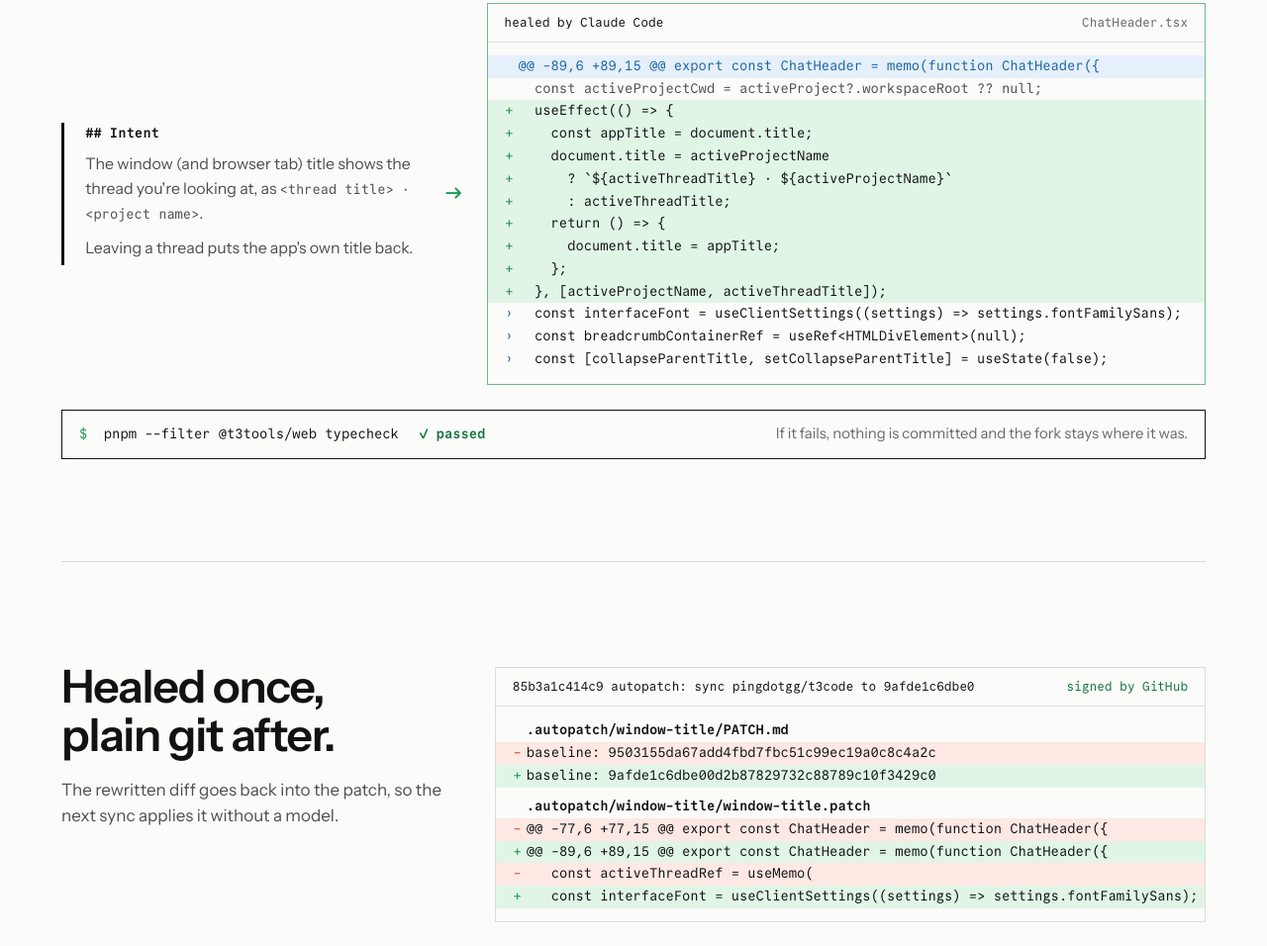
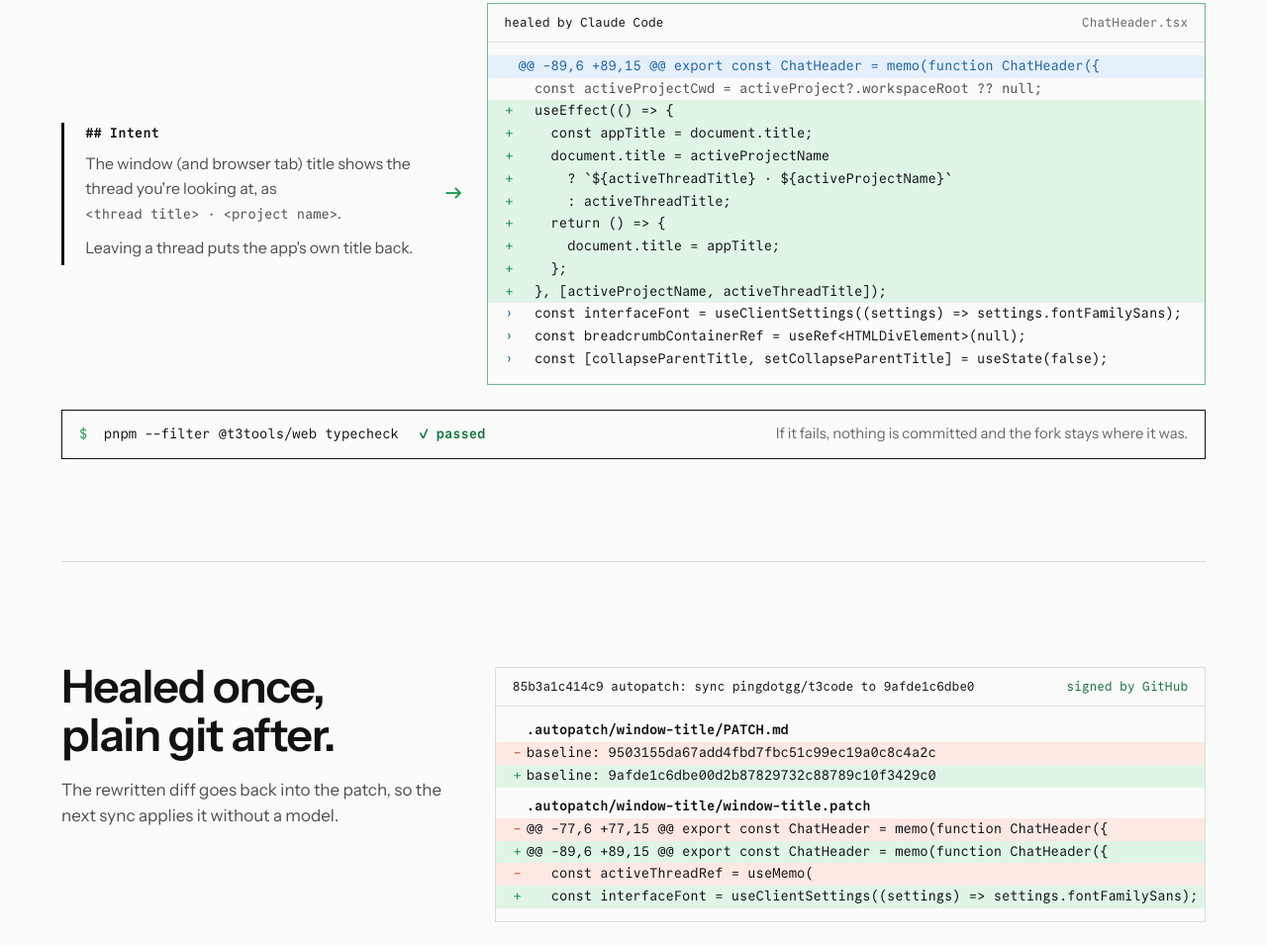
Before and after one commit to AVGVSTVS96/autofork-site, a website built with Vite: page site/index.html in a window 1280 px wide. Shown: the part 2701-3657 px from the top of the page at 99% size. Built offline with nearby package versions, Linux system fonts and the light colour scheme.

Commit message:
Site: keep inline code whole in the intent note, link the 512 icon

```diff
--- a/site/index.html
+++ b/site/index.html
@@ -20,6 +20,7 @@
 <meta name="twitter:image" content="https://autopatchmd.vercel.app/og.png?v=2">
 <link rel="icon" href="/favicon.svg" type="image/svg+xml">
 <link rel="apple-touch-icon" href="/apple-touch-icon.png">
+<link rel="icon" href="/icon-512.png" sizes="512x512" type="image/png">
 <link rel="preload" href="/fonts/commit-mono-700.woff2" as="font" type="font/woff2" crossorigin>
 <link rel="preload" href="/fonts/commit-mono-400.woff2" as="font" type="font/woff2" crossorigin>
 <link rel="preload" href="/fonts/instrument-sans-var.woff2" as="font" type="font/woff2" crossorigin>
--- a/site/src/style.css
+++ b/site/src/style.css
@@ -318,3 +318,4 @@ sup { font: 400 0.7em/0 var(--mono); }
 .panel-head a { color: var(--add); }
 .files { grid-template-columns: minmax(0, 1fr); }
 @media (max-width: 480px) { .md { padding-inline: 1rem; } .md code { white-space: normal; } }
+.note code { white-space: nowrap; }
```
